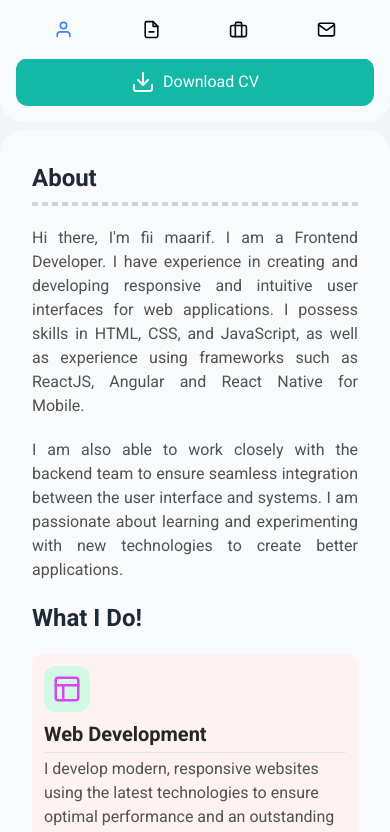
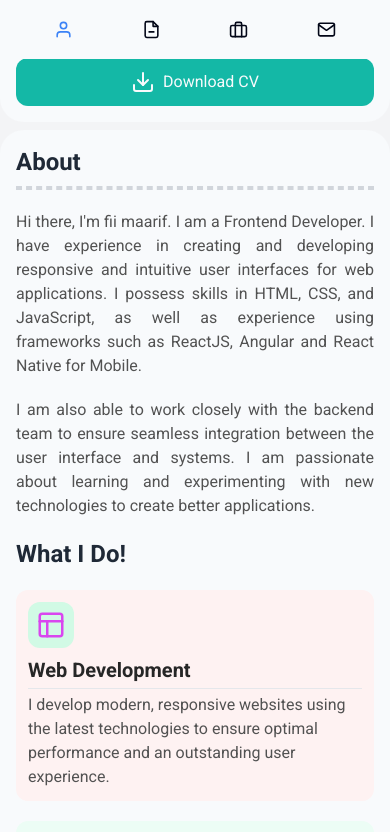
Before and after one commit to fiimaarif/personal-web-revamp, a Next.js app: page / in a window 390 px wide. Shown: the part 785-1617 px from the top of the page. Built offline with nearby package versions, Linux system fonts and the light colour scheme.

Commit message:
update padding in About component for improved layout consistency

```diff
--- a/src/components/main/about/index.tsx
+++ b/src/components/main/about/index.tsx
@@ -4,7 +4,7 @@ import { Codesandbox, Layout } from "react-feather";
 
 function About() {
     return (
-        <main className="p-8 bg-slate-50 dark:bg-slate-800 rounded-3xl mt-2 md:mt-0 mb-10 md:mb-0">
+        <main className="lg:p-8 p-4 bg-slate-50 dark:bg-slate-800 rounded-3xl mt-2 md:mt-0 mb-10 md:mb-0">
             <h1 className="text-2xl xl:text-3xl font-semibold text-gray-800 dark:text-gray-50 mb-2">
                 About
             </h1>
```
